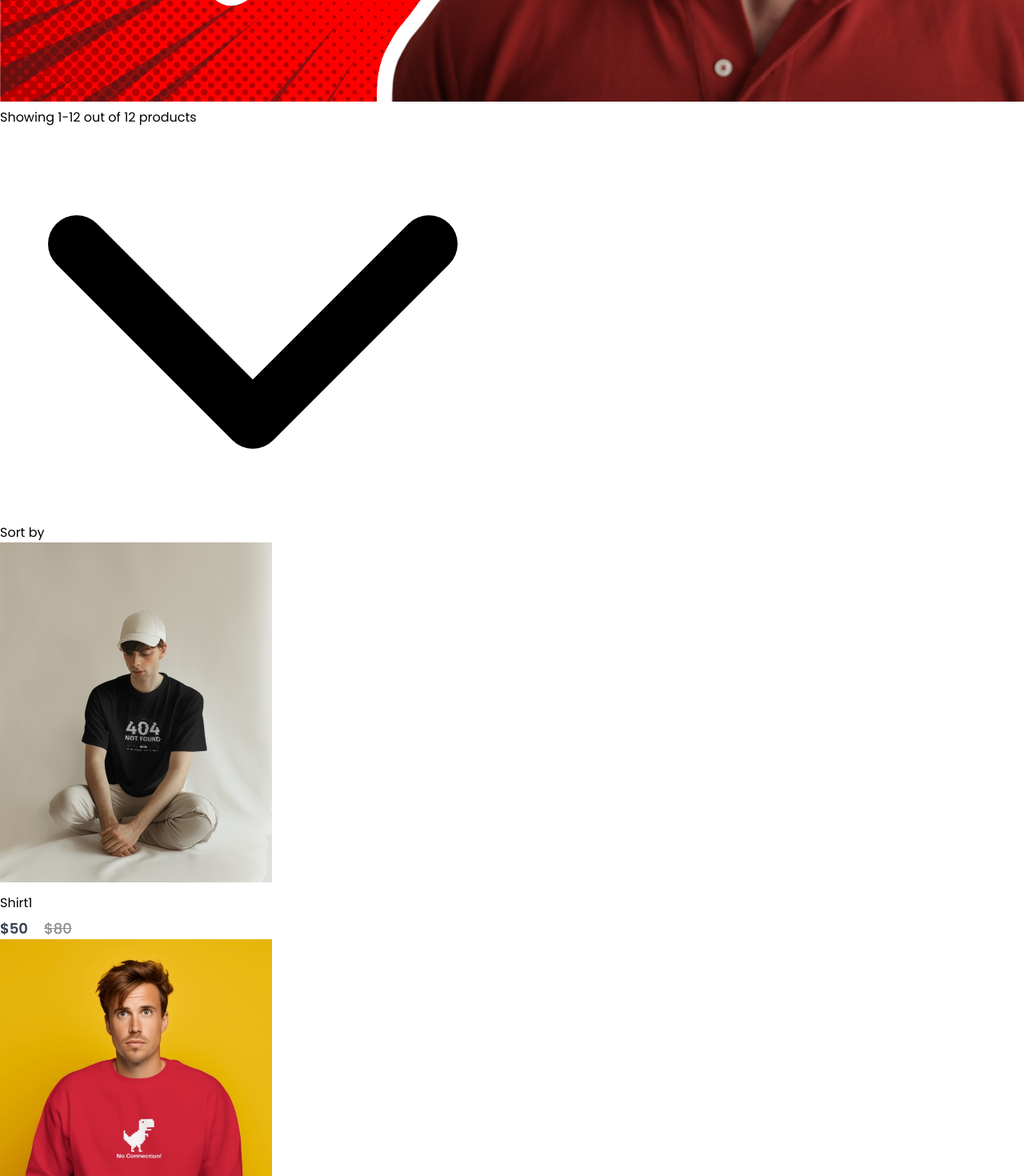
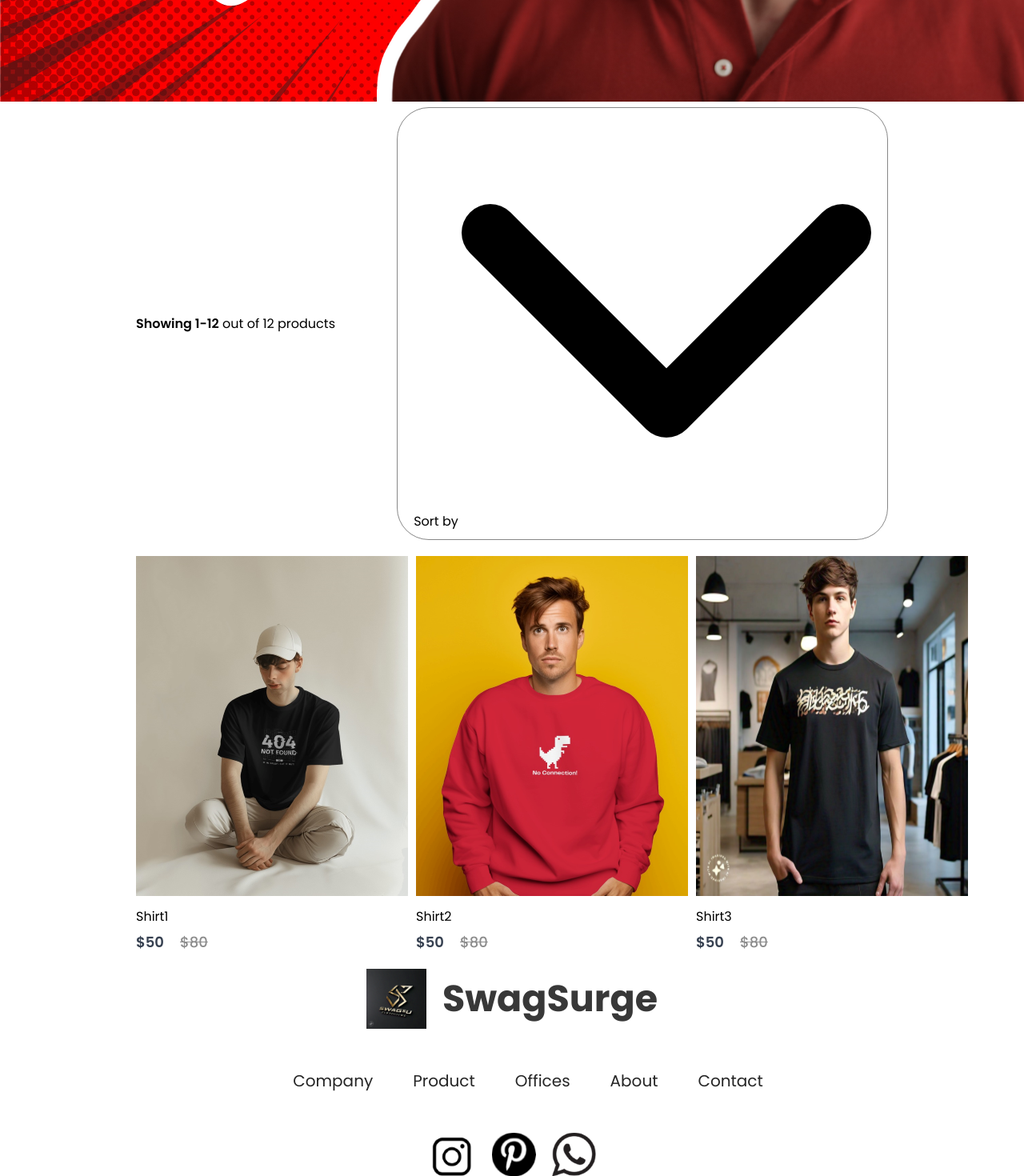
Before and after one commit to Fattahali37/SwagSurge, a React (Create React App) app in the folder frontend/: page /men in a window 1280 px wide. Shown: the part 700-2170 px from the top of the page at 80% size. Built offline with nearby package versions, Linux system fonts and the light colour scheme.

Commit message:
categories alined

```diff
--- a/frontend/src/Components/Assets/all_product.js
+++ b/frontend/src/Components/Assets/all_product.js
@@ -31,7 +31,7 @@
     {
         id: 4,
         name: "Shirt4",
-        category: "men",
+        category: "women",
         image: p4_product,
         new_price: 50.0,
         old_price: 80.0,
--- a/frontend/src/Pages/CSS/ShopCategory.css
+++ b/frontend/src/Pages/CSS/ShopCategory.css
@@ -0,0 +1,29 @@
+.shopcategory-banner{
+    display: block;
+    margin: 30px auto;
+    width: 80%;
+}
+
+.shopcategory-indexSort{
+    display: flex;
+    margin: 0px 170px;
+    justify-content: space-between;
+    align-items: center;
+}
+
+.shopcategory-sort{
+    padding: 10px 20px;
+    border-radius: 40px;
+    border:1px solid #888;
+}
+
+.shopcategory-indexSort p span{
+    font-weight: 600;
+}
+
+.shopcategory-products{
+    margin: 20px 170px;
+    display: grid;
+    grid-template-columns: 1fr 1fr 1fr 1fr;
+    row-gap: 80px;
+}
--- a/frontend/src/Pages/ShopCategory.jsx
+++ b/frontend/src/Pages/ShopCategory.jsx
@@ -7,7 +7,7 @@
   const {all_product}=useContext(ShopContext);
   return (
     <div className='shop-category'>
-      <img src={props.banner} alt="" />
+      <img classNames='shopcategory-banner' src={props.banner} alt="" />
       <div className="shopcategory-indexSort">
         <p>
           <span>Showing 1-12</span> out of 12 products
```
